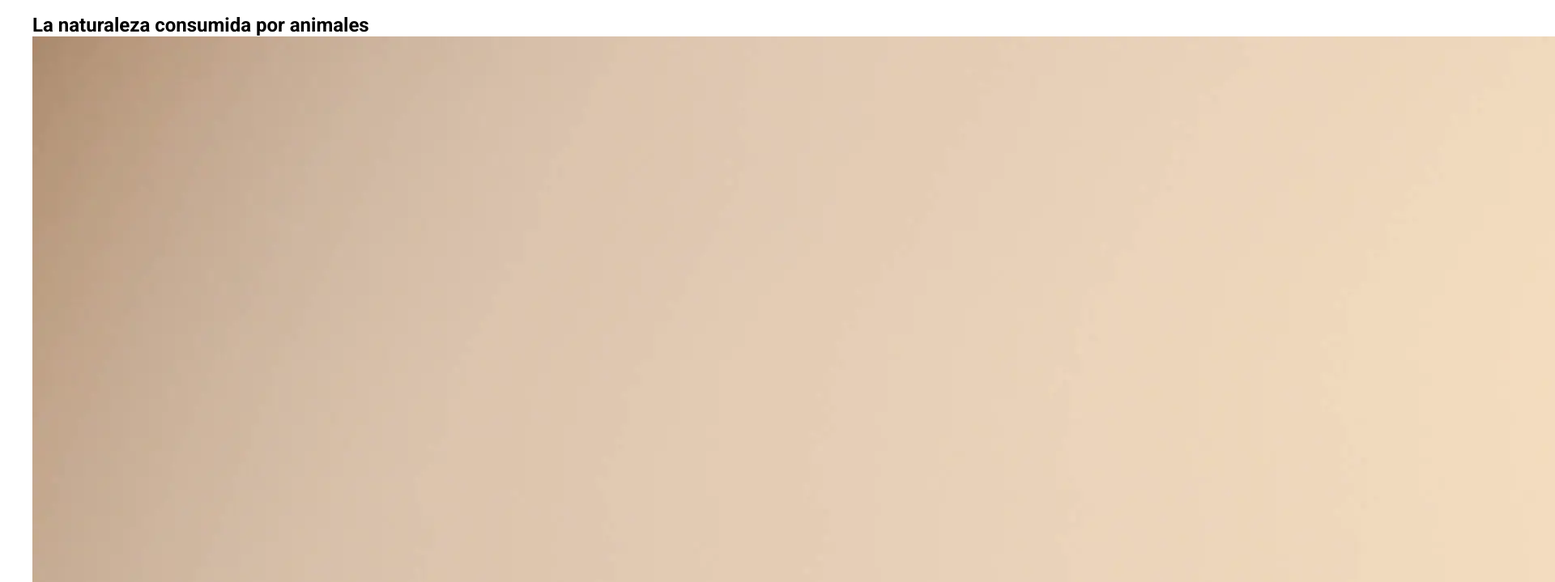
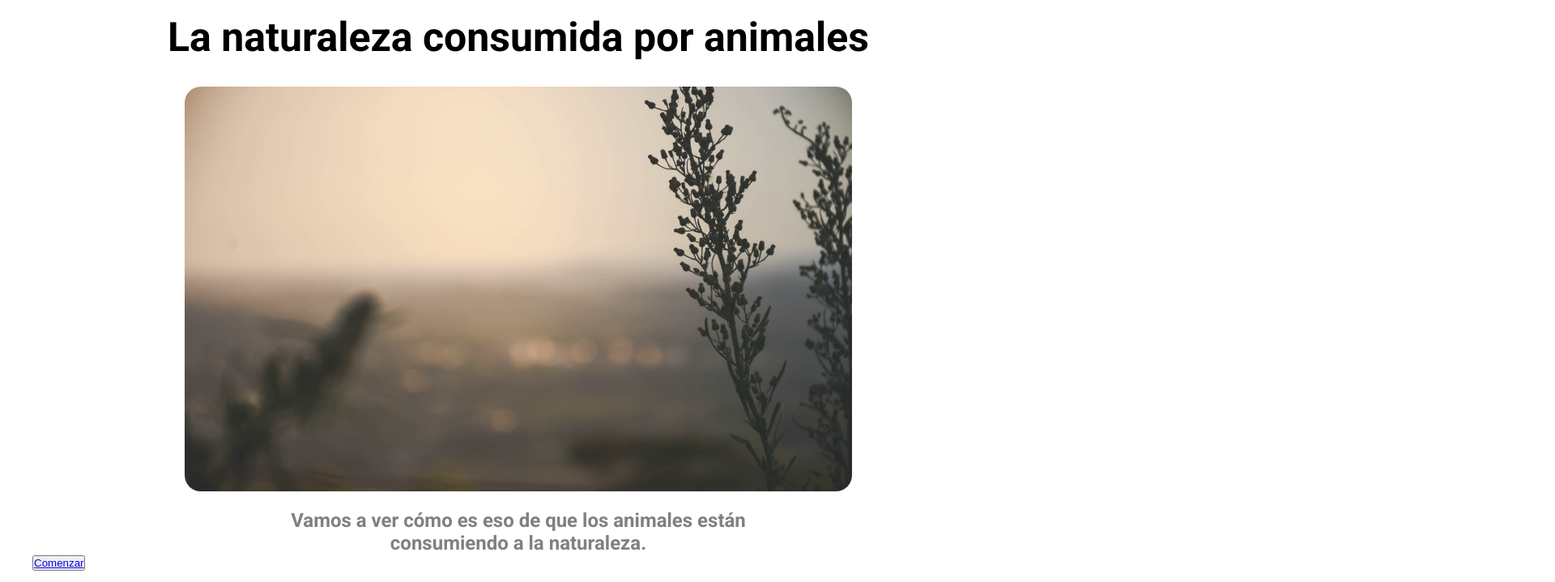
Before and after one commit to Gabito-Amateur/Project-HTML-CSS-JSS-JC, a plain HTML site: page index.html in a window 1280 px wide. Shown: the part 81-800 px from the top of the page at 81% size, 1920 px wide, since content can reach past the window. Drawn offline with Linux system fonts and the light colour scheme; a script that the page names is missing.

Commit message:
Imagen de header, titulo y descripcion

```diff
--- a/assets/css/styles.css
+++ b/assets/css/styles.css
@@ -42,3 +42,31 @@ html {
     color: black;
     border-bottom: 1px solid black;
 }
+
+
+.banner__title {
+    text-align: center;
+    font-size: 50px;
+    margin-bottom: 20px;
+}
+
+.banner__image {
+    padding: 1%;
+    display: flex;
+    align-items: center;
+    justify-content: center;
+}
+
+.banner__image img {
+    width: 70%;
+    height: 500px;
+    border-radius: 20px;
+}
+
+.banner__subtitle {
+    color: grey;
+    text-align: center;
+    margin: 0 auto;
+    margin-top: 10px;
+    width: 55%;
+}
```
